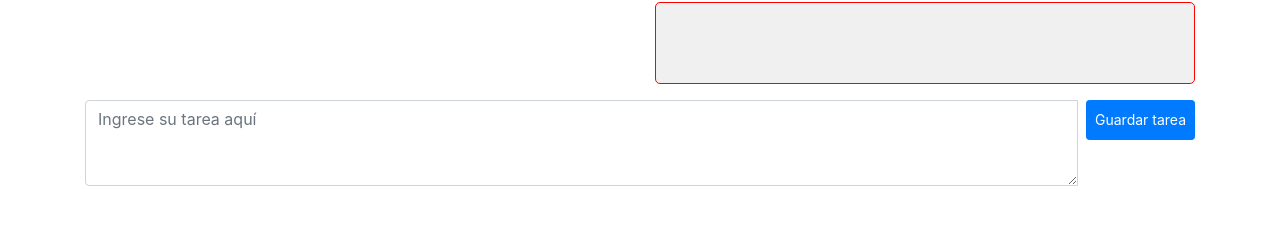
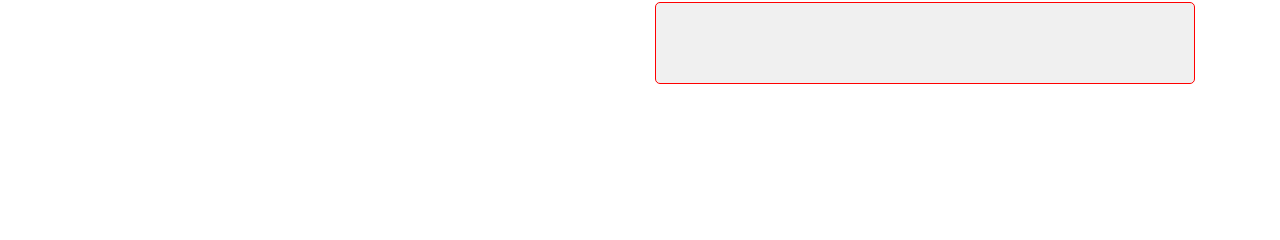
Before and after one commit to MartaBelmonte/Calendario-tareas, a Vue app: page / in a window 1280 px wide. Shown: the part 194-434 px from the top of the page. Built offline with nearby package versions, Linux system fonts and the light colour scheme.

Commit message:
clean code

```diff
--- a/src/App.vue
+++ b/src/App.vue
@@ -27,7 +27,7 @@
 
     <!-- Input de texto y botón -->
         <div class="col-12">
-          <TaskInput :selectedDate="selectedDate" @new-task="handleTaskSaved"/>
+          <TaskInput v-if="selectedDate" :selectedDate="selectedDate" @new-task="handleTaskSaved"/>
         </div>
     </div>
     </main>
@@ -73,7 +73,7 @@ export default {
       // Filtrar las tareas para eliminar cualquier tarea con el mismo ID que la tarea que se va a eliminar
       this.tasks = this.tasks.filter(t => t.id !== task.id);
       // Eliminar el evento del calendario
-      this.$refs.calendarWidget.removeEventFromCalendar(task.id);
+      this.$refs.calendarWidget.handleTaskDeleted(task.id);
     }
   }
 };
--- a/src/components/CalendarWidget.vue
+++ b/src/components/CalendarWidget.vue
@@ -5,7 +5,6 @@
 </template>
 
 <script>
-import { ref } from 'vue';
 
 import FullCalendar from '@fullcalendar/vue3';
 import dayGridPlugin from '@fullcalendar/daygrid';
@@ -17,24 +16,6 @@ export default {
     props: ['tasks'],
     components: {
         FullCalendar
-    },
-    setup() {
-        const calendarRef = ref(null);
-
-        const removeEventFromCalendar = (eventId) => {
-            if (calendarRef.value) {
-                const calendarApi = calendarRef.value.getApi();
-                const event = calendarApi.getEventById(eventId);
-                if (event) {
-                    event.remove();
-                }
-            }
-        };
-
-        return {
-            calendarRef,
-            removeEventFromCalendar
-        };
     },
     data() {
         return {
@@ -83,19 +64,6 @@ export default {
             this.$emit('task-deleted', task);
         },
     },
-    mounted() {
-        // Establecer la referencia al calendario cuando el componente se monta
-        this.calendarRef = this.$refs.calendar;
-    },
-    watch: {
-        tasks: {
-            handler(newTasks) {
-                // Actualizar los eventos del calendario cuando cambien las tareas
-                this.calendarOptions.events = newTasks;
-            },
-            deep: true // Observar cambios profundos en las tareas (para arrays y objetos)
-        }
-    }
 };
 
 </script>
```
